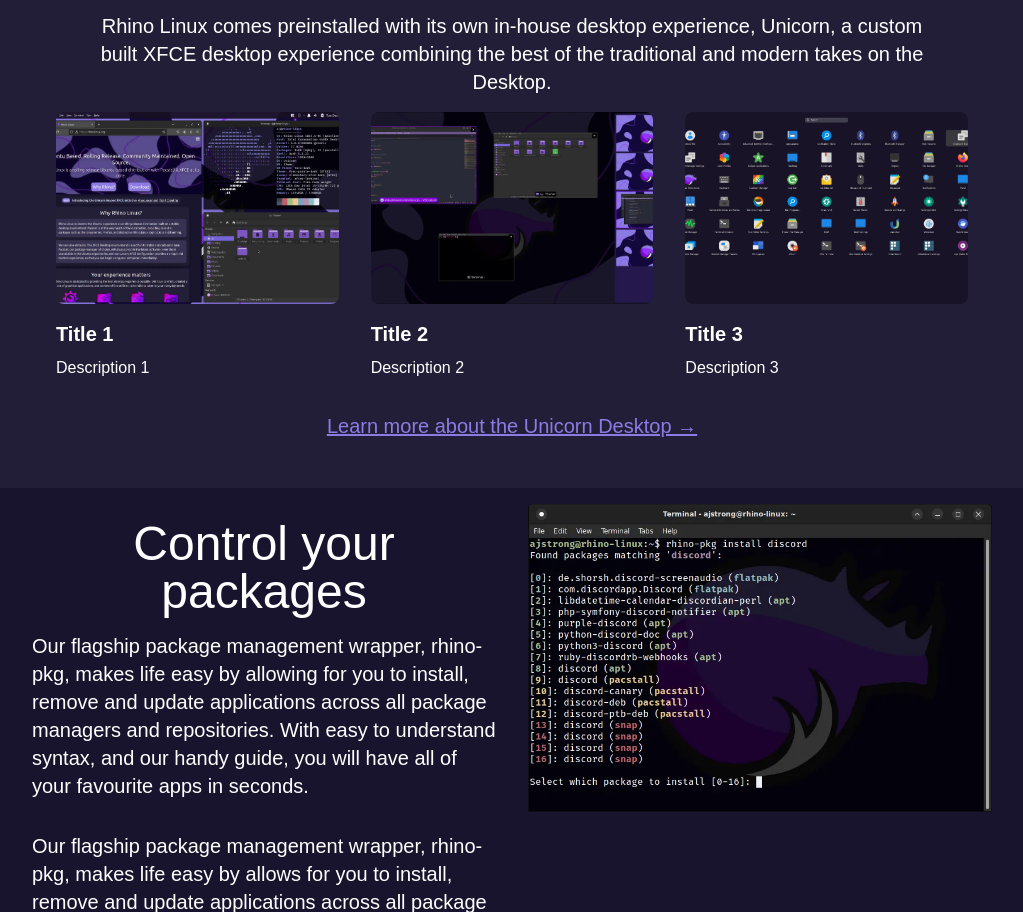
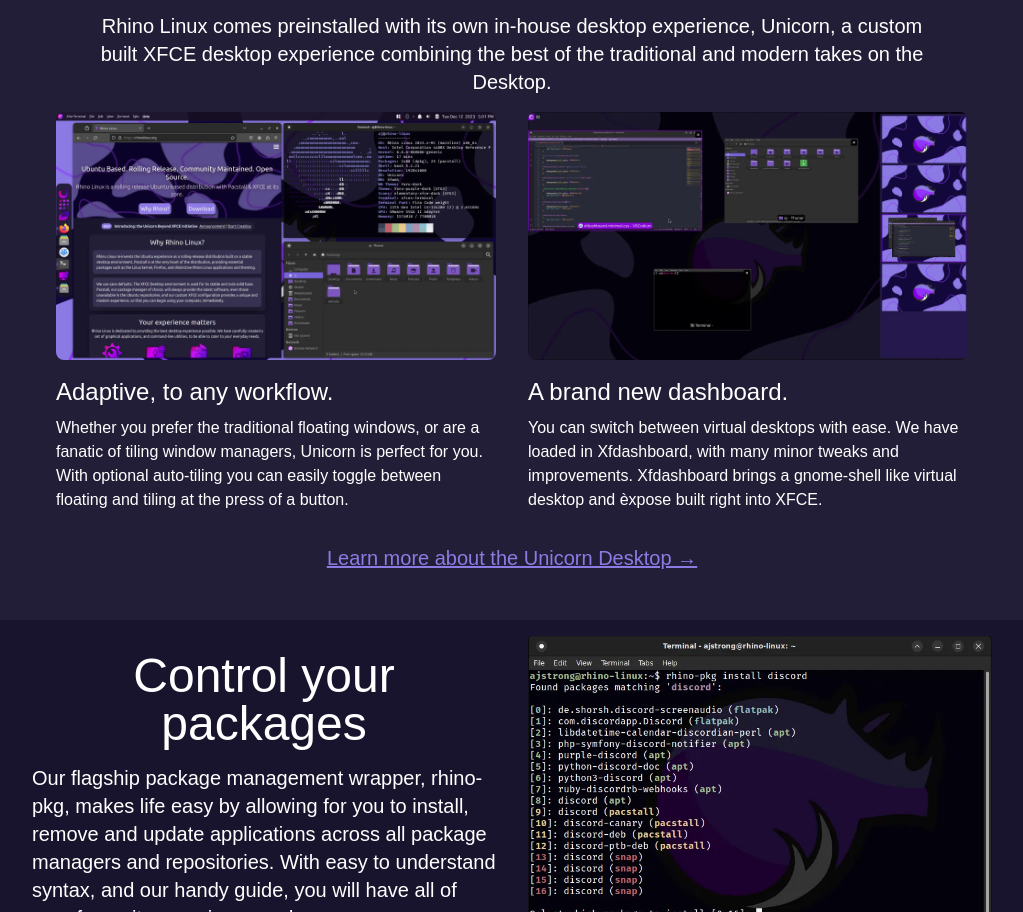
Before and after one commit to rhino-linux/website, a Next.js app: page / in a window 1280 px wide. Shown: the part 1737-2649 px from the top of the page, without its empty margins (128-1151 px from the left). Built offline with nearby package versions, Linux system fonts and the light colour scheme.

Commit message:
upd: desktop component
Update the desktop component, write TODO List.

```diff
--- a/src/components/home/desktop.jsx
+++ b/src/components/home/desktop.jsx
@@ -2,20 +2,15 @@
 
 const data = [
     {
-        title: "Title 1",
-        description: "Description 1",
+        title: "Adaptive, to any workflow.",
+        description: "Whether you prefer the traditional floating windows, or are a fanatic of tiling window managers, Unicorn is perfect for you. With optional auto-tiling you can easily toggle between floating and tiling at the press of a button.",
         image: "../img/home/unicorn/tiling.webp"
     },
     {
-        title: "Title 2",
-        description: "Description 2",
+        title: "A brand new dashboard.",
+        description: "You can switch between virtual desktops with ease. We have loaded in Xfdashboard, with many minor tweaks and improvements. Xfdashboard brings a gnome-shell like virtual desktop and èxpose built right into XFCE.",
         image: "../img/home/unicorn/xfdashboard.webp"
     },
-    {
-        title: "Title 3",
-        description: "Description 3",
-        image: "../img/home/unicorn/appgrid.webp"
-    }
 
 ]
 
@@ -24,11 +19,11 @@
       <div className="w-full bg-site-300 lg:p-8 p-4">
         <h1 className="text-white text-5xl text-center">Enjoy an adaptive desktop.</h1>
         <p className="lg:w-[70%] m-auto text-white text-xl pb-4 text-center pt-4">Rhino Linux comes preinstalled with its own in-house desktop experience, Unicorn, a custom built XFCE desktop experience combining the best of the traditional and modern takes on the Desktop.</p>
-        <div className="lg:w-[75%] m-auto w-[95%] lg:grid lg:grid-cols-3 gap-8">
+        <div className="lg:w-[75%] m-auto w-[95%] lg:grid lg:grid-cols-2 gap-8">
           {data.map((item, index) => (
             <div key={index} className="">
-              <img src={item.image ? item.image : "https://via.placeholder.com/150.png"} alt={item.title} className="w-full h-48 object-cover rounded-lg" />
-              <h1 className="text-white text-xl font-bold mt-4">{item.title}</h1>
+              <img src={item.image ? item.image : "https://via.placeholder.com/150.png"} alt={item.title} className="w-full h-auto object-cover rounded-lg" />
+              <h1 className="text-white text-2xl mt-4">{item.title}</h1>
               <p className="text-white mt-2">{item.description}</p>
             </div>
           ))}
```
Also changed, not shown: 1 other file (tests, documents, lock files or other folders).
